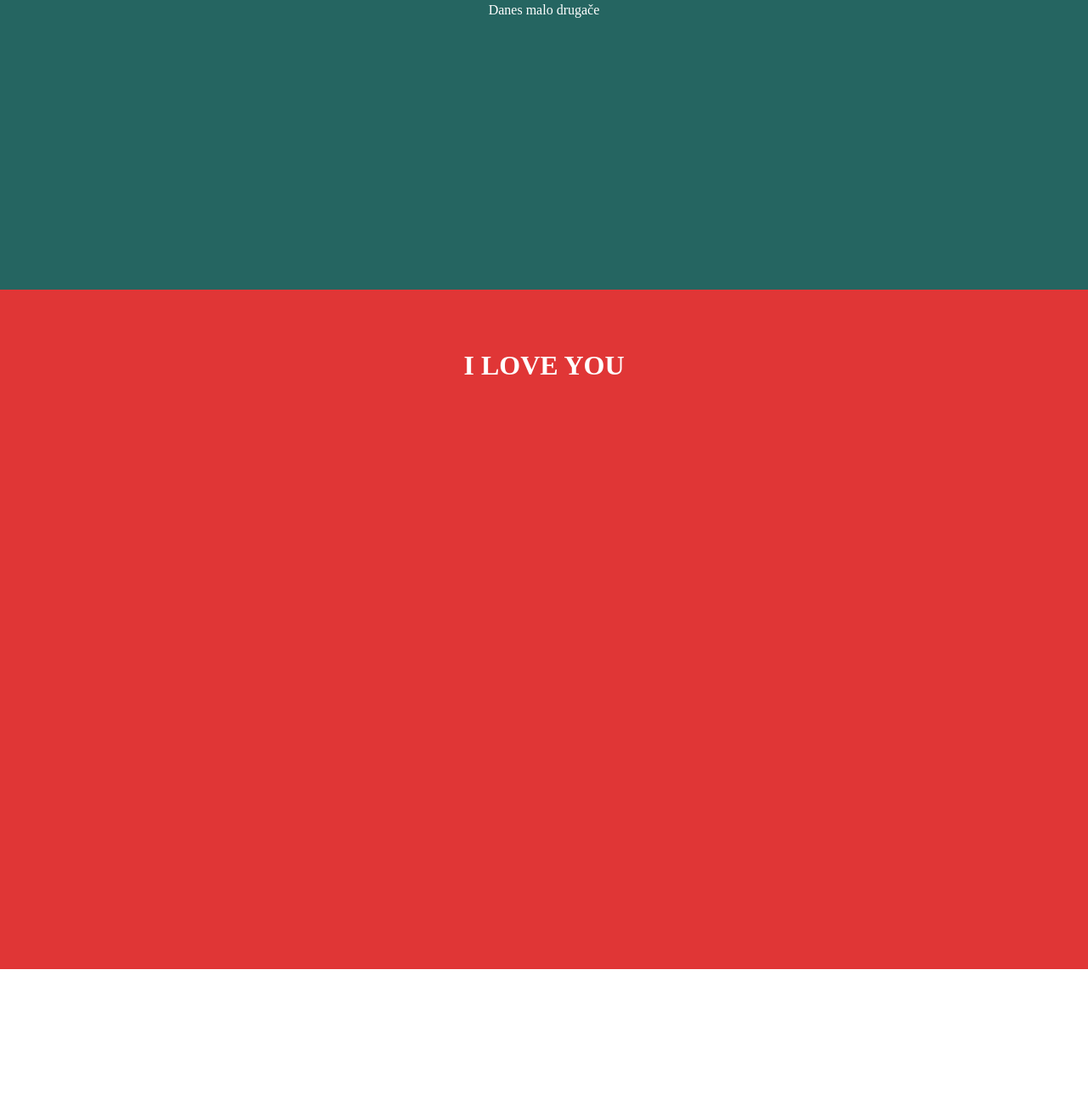
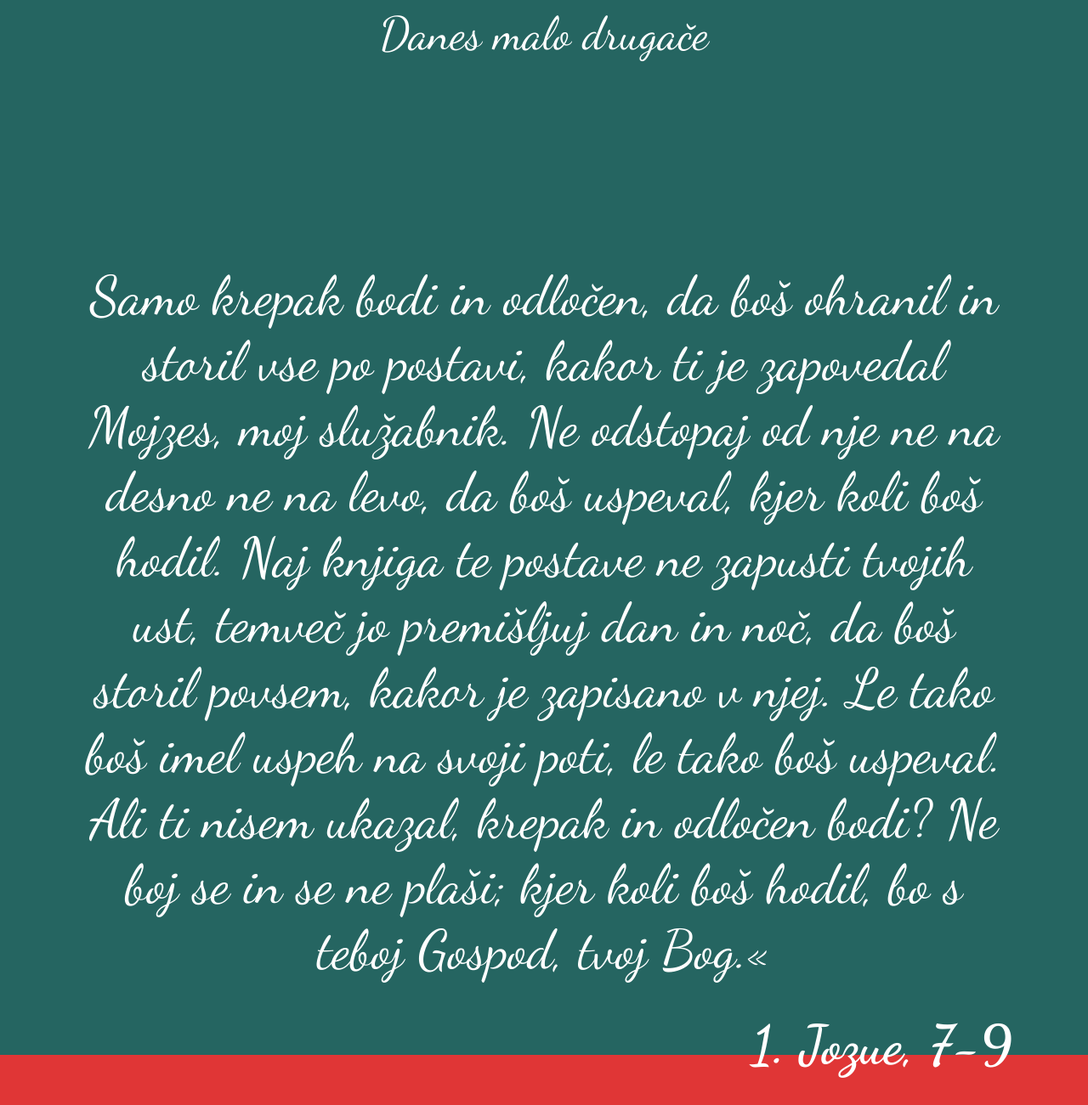
Before and after one commit to LukaBencak/advent-calendar, a plain HTML site: page dayfour.html in a window 1280 px wide. Shown: the part 459-1760 px from the top of the page at 85% size. Before the commit the page ends 1600 px from the top, so only its background shows below. Drawn offline with nearby package versions, Linux system fonts and the light colour scheme.

Commit message:
Verse added

```diff
--- a/css/style.css
+++ b/css/style.css
@@ -106,3 +106,27 @@ h1.day-four-title{
 html {
   scroll-behavior: smooth;
 }
+
+.first-section .content p{
+  font-size: 54px;
+  font-family: 'Dancing Script';
+  font-weight: 100;
+}
+
+.first-section .verse{
+  padding-top: 120px;
+}
+
+.first-section .verse p{
+  font-size: 64px;
+  font-family: 'Dancing Script';
+  margin-bottom: 35px;
+}
+
+.bible-verse-from{
+  float: right;
+  font-size: 44px;
+  padding: 0;
+  margin: 0;
+  font-weight: bold;
+}
--- a/dayfour.html
+++ b/dayfour.html
@@ -12,6 +12,8 @@
   <link rel="preconnect" href="https://fonts.googleapis.com">
 <link rel="preconnect" href="https://fonts.gstatic.com" crossorigin>
 <link href="https://fonts.googleapis.com/css2?family=Dancing+Script:wght@400;500;600;700&family=Oswald:wght@200;300;400;500;600;700&display=swap" rel="stylesheet">
+<link rel="preconnect" href="https://fonts.googleapis.com">
+<link rel="preconnect" href="https://fonts.gstatic.com" crossorigin>
 </head>
 
 <body>
@@ -19,9 +21,20 @@
         <div class="container">
             <h1 class="day-four-title">Dan 4</h1>
 
-            <span>
+            <span class="content">
                 <p>Danes malo drugače</p>
             </span>
+
+            <div class="verse">
+                <p>
+                    Samo krepak bodi in odločen, da boš ohranil in storil vse po postavi, kakor ti je zapovedal Mojzes, moj služabnik. Ne odstopaj od nje ne na desno ne na levo, da boš uspeval, kjer koli boš hodil.
+                    Naj knjiga te postave ne zapusti tvojih ust, temveč jo premišljuj dan in noč, da boš storil povsem, kakor je zapisano v njej. Le tako boš imel uspeh na svoji poti, le tako boš uspeval.
+                    Ali ti nisem ukazal, krepak in odločen bodi? Ne boj se in se ne plaši; kjer koli boš hodil, bo s teboj Gospod, tvoj Bog.«
+                </p>
+                <p class="bible-verse-from">
+                    1. Jozue, 7-9
+                </p>
+            </div>
         </div>
     </div>
 
```
